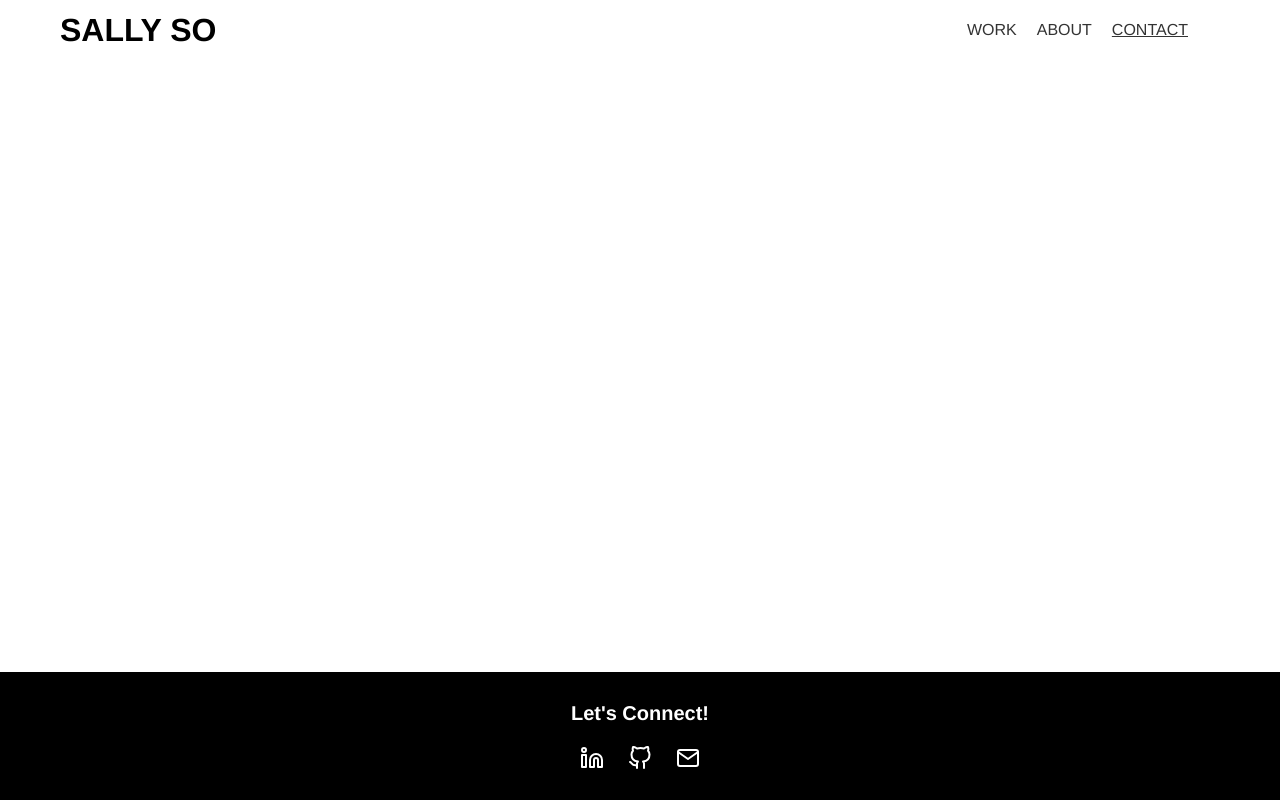
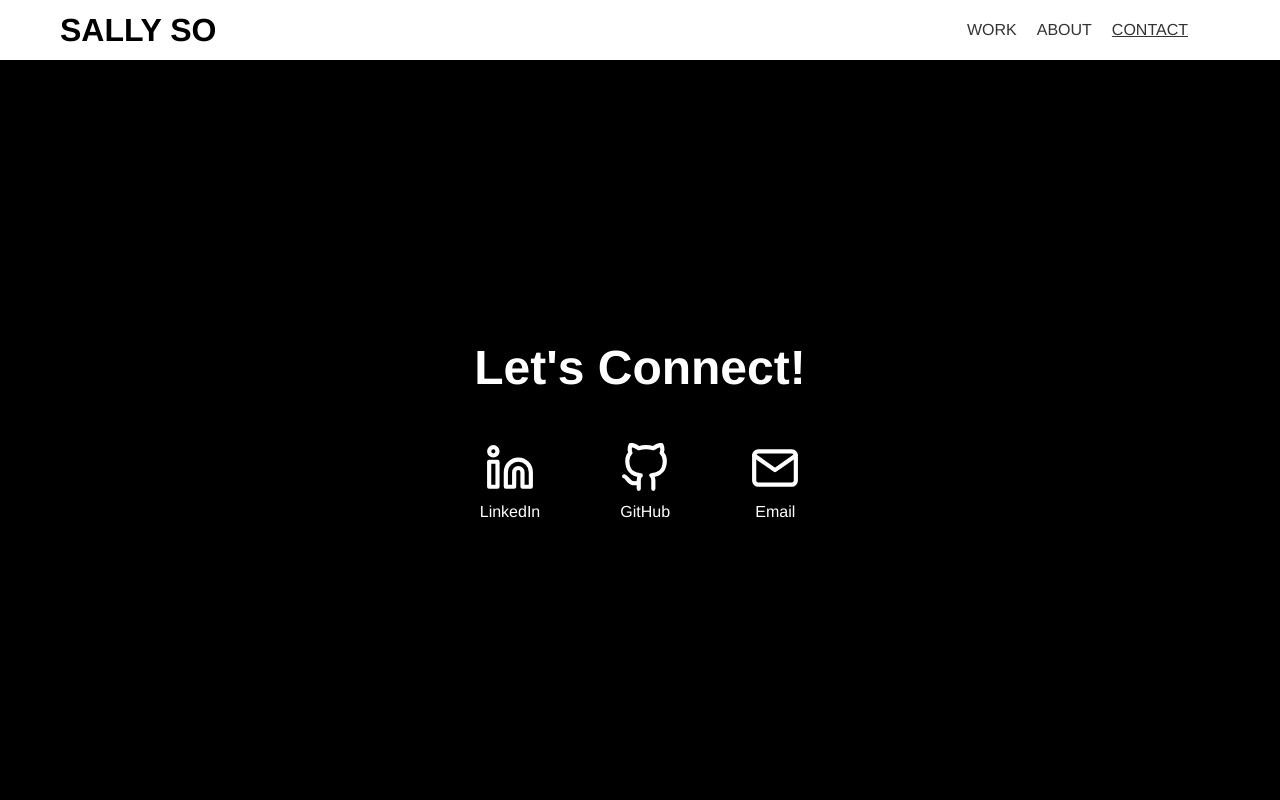
Before and after one commit to sallysos/sallysos.github.io, a plain HTML site: page contact.html in a window 1280 px wide. Drawn offline with Linux system fonts and the light colour scheme.

Commit message:
Contact Page

```diff
--- a/contact.html
+++ b/contact.html
@@ -10,22 +10,35 @@
     <body>
       <div id="header-placeholder"></div>
       <main>
-        <!-- CONTACT section content goes here -->
+        <div class="contact-container">
+          <h1 class="contact-title">Let's Connect!</h1>
+          <div class="contact-links">
+            <a href="https://www.linkedin.com/in/sally-so" target="_blank" rel="noopener noreferrer">
+              <img src="images/linkedin.svg" alt="LinkedIn" />
+              <span class="contact-label">LinkedIn</span>
+            </a>
+            <a href="https://github.com/sallysos" target="_blank" rel="noopener noreferrer">
+              <img src="images/github.svg" alt="GitHub" />
+              <span class="contact-label">GitHub</span>
+            </a>
+            <a href="mailto:sallysoyj@gmail.com" target="_blank" rel="noopener noreferrer">
+              <img src="images/mail.svg" alt="Email" />
+              <span class="contact-label">Email</span>
+            </a>
+          </div>
+        </div>
       </main>
-      <div id="footer-placeholder"></div>
-
       <script>
+        document.addEventListener('DOMContentLoaded', () => {
         // load html file and inject to placeholder
             function loadPartial(url, placeholderId) {
               return fetch(url)
                 .then(res => res.text())
                 .then(html => { document.getElementById(placeholderId).innerHTML = html; });
             }
-
-        // load header & footer
+            // load header
             Promise.all([
-          loadPartial('header.html', 'header-placeholder'),
-          loadPartial('footer.html', 'footer-placeholder')
+              loadPartial('header.html', 'header-placeholder')
             ]).then(() => {
 
               // highlight current nav link
@@ -42,7 +55,6 @@
               const openBtn = document.querySelector('.open-menu');
               const closeBtn  = document.querySelector('.close-menu');
               const overlay   = document.getElementById('overlayNav');
-          console.log('closeBtn is', closeBtn);  // should be a <div> or <button>, not null
               function openMenu() {
                 navbar.classList.add('menu-open');
                 overlay.classList.add('show');
@@ -58,7 +70,8 @@
                 link.addEventListener('click', closeMenu)
               );
             }).catch(err => {
-          console.error('Error loading header or footer:', err);
+              console.error('Error loading header:', err);
+            });
         });
       </script>
     </body>
--- a/styles.css
+++ b/styles.css
@@ -141,7 +141,7 @@ nav a.active-nav {
 /* INDEX */
 main {
   flex: 1;
-  padding-top: 80px;
+  padding-top: 60px;
 }
 .intro {
   padding: 70px 0 100px;
@@ -330,7 +330,46 @@ main {
   color: #0a0a14;
 }
 
-/* ABOUT */
+/* CONTACT */
+.contact-container {
+  display: flex;
+  flex-direction: column;       /* stack title above icons */
+  justify-content: center;      /* vertical centering */
+  align-items: center;
+  background-color: black;
+  width: 100%;
+  height: 100%;
+}
+.contact-title {
+  text-align: center;
+  font-size: 3rem;
+  padding-bottom: 3rem;
+  color: white;
+}
+.contact-links {
+  display: flex;
+  justify-content: center;
+  gap: 5rem;
+}
+.contact-links a {
+  display: flex;
+  flex-direction: column;
+  align-items: center;
+  text-decoration: none;
+  color: white;
+}
+.contact-links a img {
+  margin-bottom: 10px;
+  width: 50px;
+  height: 50px;
+  display: block;
+  transition: opacity 0.2s;
+}
+.contact-links a:hover {
+  opacity: 0.5;
+}
+
+/* FOOTER */
 footer {
   background-color: black;
   color: white;
```
Also changed, not shown: about.html (+1 -47 lines), index.html (+1 -47 lines), main.js (added, +47 -0 lines). Lines whose indentation alone changed are shown as unchanged.
